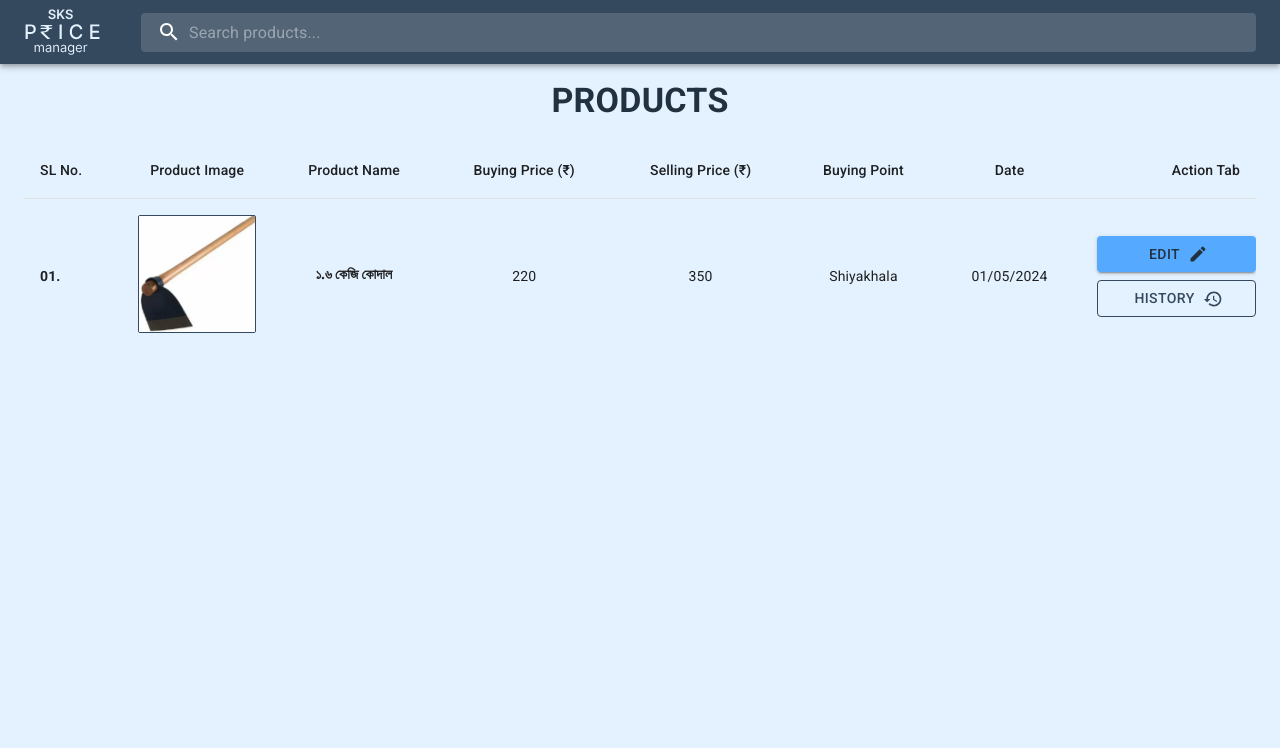
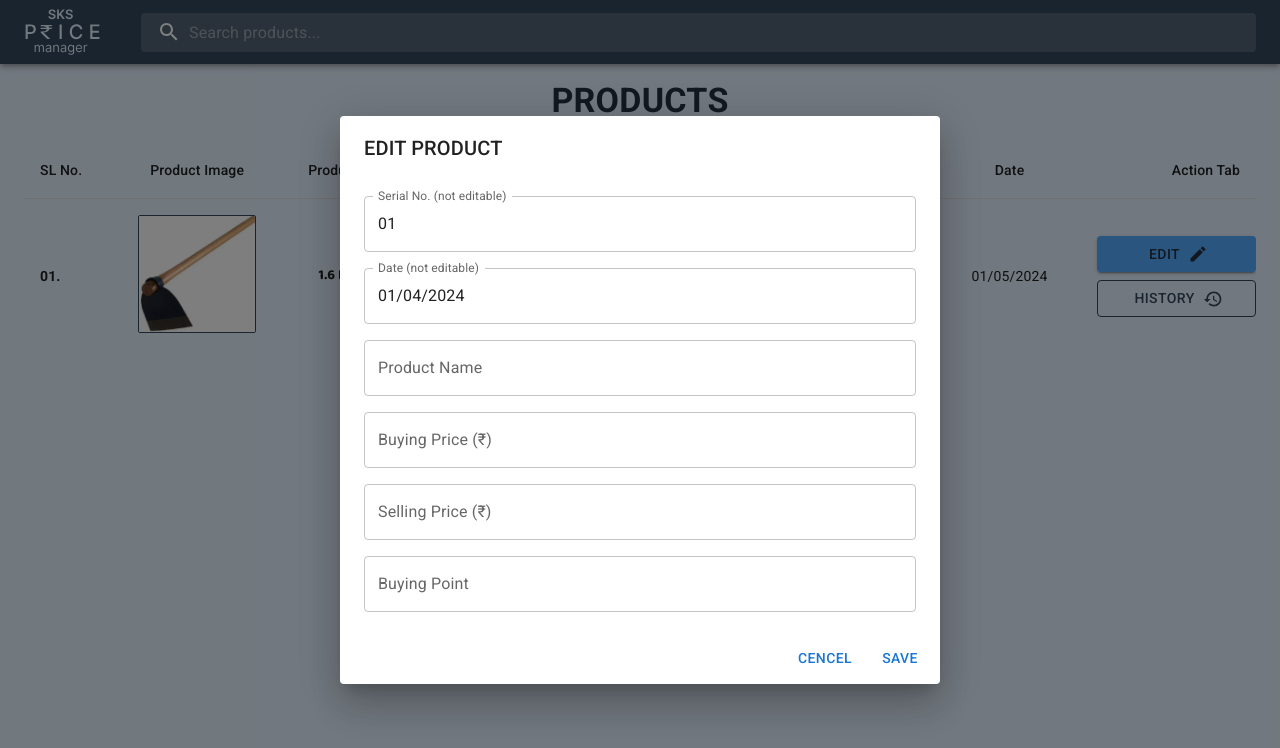
Before and after one commit to SkTamim/price-manager, a React (Vite) app: page / in a window 1280 px wide. Both pictures are taken after a click on the button "EDIT". Shown: the top 748 px of the page. Built offline with nearby package versions, Linux system fonts and the light colour scheme.

Commit message:
Product edit modal completed

```diff
--- a/package.json
+++ b/package.json
@@ -14,6 +14,8 @@
     "@emotion/styled": "^11.11.0",
     "@mui/icons-material": "^5.15.14",
     "@mui/material": "^5.15.14",
+    "@mui/x-date-pickers": "^7.1.0",
+    "dayjs": "^1.11.10",
     "react": "^18.2.0",
     "react-dom": "^18.2.0"
   },
--- /dev/null
+++ b/src/components/ProductEditModal.jsx
@@ -0,0 +1,80 @@
+/* eslint-disable react/prop-types */
+import Button from "@mui/material/Button";
+import Dialog from "@mui/material/Dialog";
+import DialogActions from "@mui/material/DialogActions";
+import DialogContent from "@mui/material/DialogContent";
+import DialogTitle from "@mui/material/DialogTitle";
+import { TextField } from "@mui/material";
+
+import dayjs from "dayjs";
+import { DatePicker, LocalizationProvider } from "@mui/x-date-pickers";
+import { AdapterDayjs } from "@mui/x-date-pickers/AdapterDayjs";
+
+export default function AlertDialog({ handleClose, open }) {
+	return (
+		<LocalizationProvider dateAdapter={AdapterDayjs}>
+			<Dialog open={open} onClose={handleClose}>
+				<DialogTitle textTransform='uppercase'>Edit Product</DialogTitle>
+				<DialogContent
+					sx={{
+						width: "600px",
+					}}
+				>
+					<form style={{ width: "100%" }}>
+						<TextField
+							id='serial'
+							label='Serial No. (not editable)'
+							variant='outlined'
+							fullWidth
+							readOnly
+							value='01'
+							sx={{ mt: 2 }}
+						/>
+
+						<DatePicker
+							sx={{ mt: 2, width: "100%" }}
+							label='Date (not editable)'
+							defaultValue={dayjs(new Date())}
+							format='DD/MM/YYYY'
+							readOnly
+						/>
+						<TextField
+							id='product-name'
+							label='Product Name'
+							variant='outlined'
+							fullWidth
+							sx={{ mt: 2 }}
+						/>
+						<TextField
+							id='buying-price'
+							label='Buying Price (₹)'
+							variant='outlined'
+							fullWidth
+							sx={{ mt: 2 }}
+						/>
+						<TextField
+							id='selling-price'
+							label='Selling Price (₹)'
+							variant='outlined'
+							fullWidth
+							sx={{ mt: 2 }}
+						/>
+						<TextField
+							id='buying-point'
+							label='Buying Point'
+							variant='outlined'
+							fullWidth
+							sx={{ mt: 2 }}
+						/>
+					</form>
+				</DialogContent>
+				<DialogActions>
+					<Button onClick={handleClose}>Cencel</Button>
+					<Button onClick={handleClose} autoFocus>
+						Save
+					</Button>
+				</DialogActions>
+			</Dialog>
+		</LocalizationProvider>
+	);
+}
--- a/src/components/ProductTableRow.jsx
+++ b/src/components/ProductTableRow.jsx
@@ -1,13 +1,26 @@
 import { Button, Stack, TableCell, TableRow } from "@mui/material";
 import kodal from "../assets/kodal.webp";
 import { Edit, History } from "@mui/icons-material";
+import { useState } from "react";
+import ProductEditModal from "./ProductEditModal";
 
 const ProductTableRow = () => {
 	const rows = [1];
 
-	return rows.map((row) => (
+	// Edit modal state and event handlers
+	const [open, setOpen] = useState(false);
+	const handleEditModalOpen = () => {
+		setOpen(true);
+	};
+	const handleEditModalClose = () => {
+		setOpen(false);
+	};
+
+	return (
+		<>
+			{rows.map(() => (
 				<TableRow
-			key={row.name}
+					key={"01"}
 					sx={{ "&:last-child td, &:last-child th": { border: 0 } }}
 				>
 					<TableCell component='th' scope='row' sx={{ fontWeight: "bold" }}>
@@ -20,8 +33,12 @@ const ProductTableRow = () => {
 							style={{ border: "1px solid #34495E", borderRadius: "2px" }}
 						/>
 					</TableCell>
-			<TableCell align='center' className='font_bn' sx={{ fontWeight: "bold" }}>
-				১.৬ কেজি কোদাল
+					<TableCell
+						align='center'
+						className='font_bn'
+						sx={{ fontWeight: "bold" }}
+					>
+						1.6 KG কোদাল
 					</TableCell>
 					<TableCell align='center'>220</TableCell>
 					<TableCell align='center'>350</TableCell>
@@ -39,6 +56,7 @@ const ProductTableRow = () => {
 										backgroundColor: "#0F87FF",
 									},
 								}}
+								onClick={handleEditModalOpen}
 							>
 								Edit
 							</Button>
@@ -55,7 +73,10 @@ const ProductTableRow = () => {
 						</Stack>
 					</TableCell>
 				</TableRow>
-	));
+			))}
+			<ProductEditModal handleClose={handleEditModalClose} open={open} />
+		</>
+	);
 };
 
 export default ProductTableRow;
```
Also changed, not shown: 1 other file (tests, documents, lock files or other folders). Lines whose indentation alone changed are shown as unchanged.
